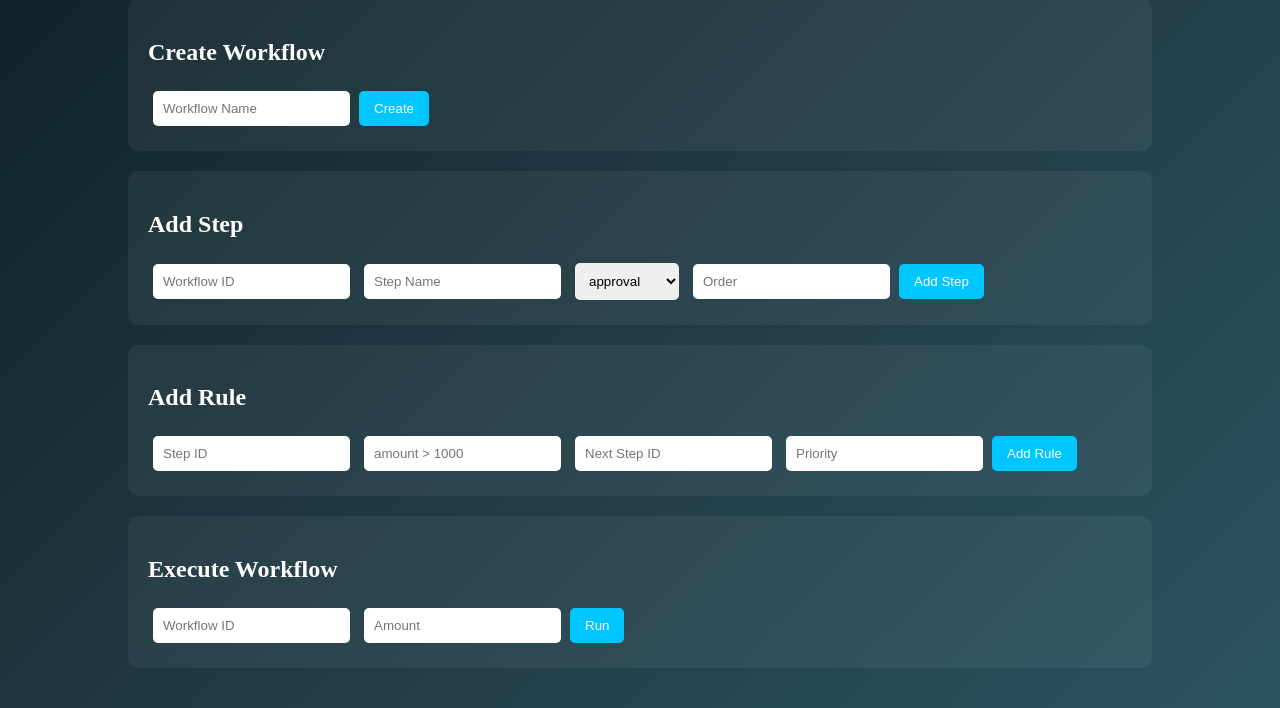
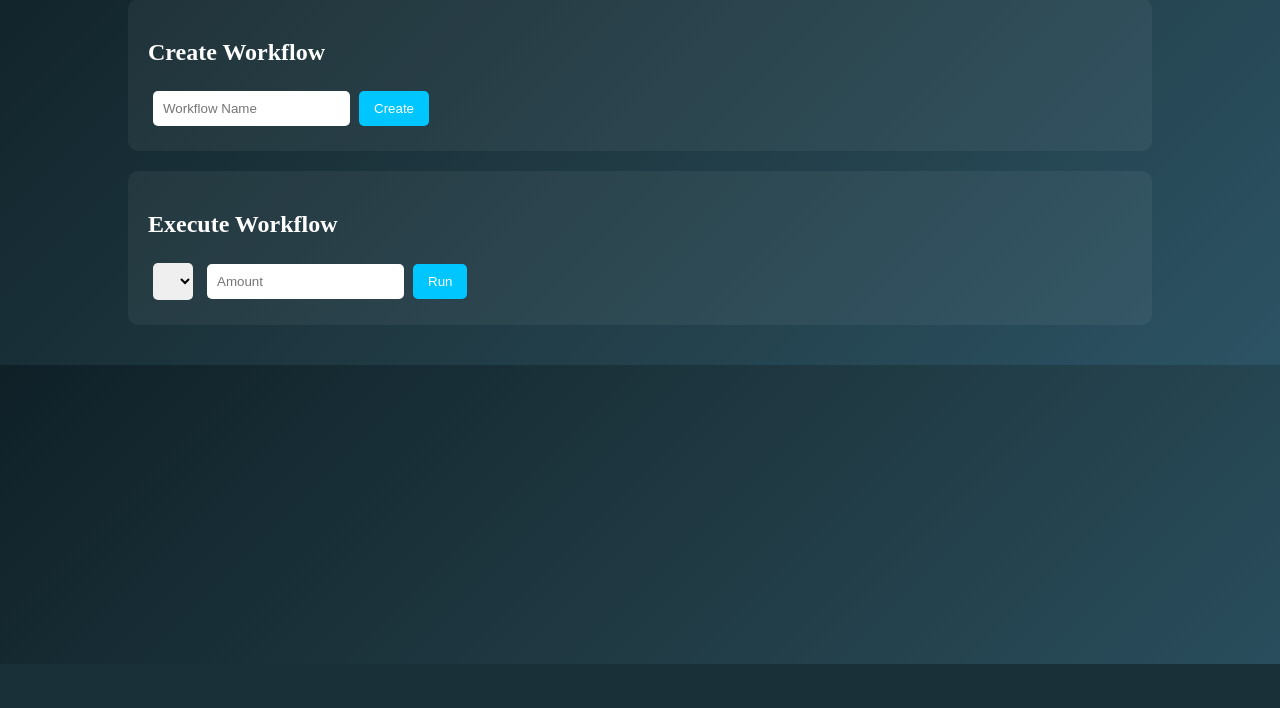
Before and after one commit to Abishek20057/workflow-engine-v2, a FastAPI app: page / in a window 1280 px wide. Shown: the part 136-844 px from the top of the page. After the commit the page ends 800 px from the top, so only its background shows below. Run offline with FastAPI, Linux system fonts and the light colour scheme; lists and menus that the app fills with data are empty; parts of the project's set-up code (start-up, migrations or seed data) failed here and were passed over.

Commit message:
Updated workflow engine dynamic UI and rule engine

```diff
--- a/main.py
+++ b/main.py
@@ -1,108 +1,109 @@
-from fastapi import FastAPI,Request
+from fastapi import FastAPI, Request
 from fastapi.responses import HTMLResponse
 from fastapi.staticfiles import StaticFiles
 from fastapi.templating import Jinja2Templates
 
-from models import workflows,steps,rules,history
-from engine import execute_engine
-
 import uuid
 
-app=FastAPI()
+from models import workflows, steps, rules, history
+from engine import run_engine
 
-templates=Jinja2Templates(directory="templates")
+app = FastAPI()
 
-app.mount("/static",StaticFiles(directory="static"),name="static")
+templates = Jinja2Templates(directory="templates")
 
-@app.get("/",response_class=HTMLResponse)
-def home(request:Request):
+app.mount("/static", StaticFiles(directory="static"), name="static")
+
+
+@app.get("/", response_class=HTMLResponse)
+def home(request: Request):
 
     return templates.TemplateResponse(
         "index.html",
         {
-            "request":request,
-            "workflows":workflows.values(),
-            "steps":steps.values()
+            "request": request,
+            "workflows": workflows,
+            "steps": steps
         }
     )
 
 
 @app.post("/workflow")
-async def create_workflow(name:str):
+async def create_workflow(name: str):
 
-    wid=str(uuid.uuid4())
+    wid = str(uuid.uuid4())
 
-    workflows[wid]={
-        "id":wid,
-        "name":name
+    workflows[wid] = {
+        "id": wid,
+        "name": name
     }
 
-    return {"message":"workflow created"}
+    return {"message": "workflow created"}
 
 
 @app.post("/step")
-async def create_step(workflow_id:str,name:str,step_type:str,order:int):
+async def create_step(workflow_id: str, name: str, step_type: str, order: int):
 
-    sid=str(uuid.uuid4())
+    sid = str(uuid.uuid4())
 
-    steps[sid]={
-        "id":sid,
-        "workflow_id":workflow_id,
-        "name":name,
-        "type":step_type,
-        "order":order
+    steps[sid] = {
+        "id": sid,
+        "workflow_id": workflow_id,
+        "name": name,
+        "type": step_type,
+        "order": order
     }
 
-    return {"message":"step created"}
+    return {"message": "step created"}
 
 
 @app.post("/rule")
-async def create_rule(step_id:str,condition:str,next_step_id:str,priority:int):
+async def create_rule(step_id: str, condition: str, next_step_id: str, priority: int):
 
-    rid=str(uuid.uuid4())
+    rid = str(uuid.uuid4())
 
-    rules[rid]={
-        "id":rid,
-        "step_id":step_id,
-        "condition":condition,
-        "next":next_step_id,
-        "priority":priority
+    rules[rid] = {
+        "id": rid,
+        "step_id": step_id,
+        "condition": condition,
+        "next": next_step_id,
+        "priority": priority
     }
 
-    return {"message":"rule created"}
+    return {"message": "rule created"}
 
 
-@app.post("/execute/{workflow_id}",response_class=HTMLResponse)
-async def run_workflow(request:Request,workflow_id:str):
+@app.post("/execute/{workflow_id}", response_class=HTMLResponse)
+async def execute(request: Request, workflow_id: str):
 
-    data=await request.json()
+    data = await request.json()
 
-    amount=int(data["amount"])
+    amount = int(data["amount"])
 
-    log,path=execute_engine(workflow_id,{"amount":amount})
+    logs, path = run_engine(workflow_id, amount)
 
     history.append({
-        "workflow":workflow_id,
-        "input":amount,
-        "path":" → ".join(path)
+        "workflow": workflows[workflow_id]["name"],
+        "input": amount,
+        "path": " → ".join(path)
     })
 
     return templates.TemplateResponse(
         "result.html",
         {
-            "request":request,
-            "logs":log
+            "request": request,
+            "logs": logs
         }
     )
 
 
-@app.get("/history",response_class=HTMLResponse)
-def show_history(request:Request):
+@app.get("/history", response_class=HTMLResponse)
+def view_history(request: Request):
 
     return templates.TemplateResponse(
         "history.html",
         {
-            "request":request,
-            "history":history
+            "request": request,
+            "history": history
         }
     )
--- a/templates/index.html
+++ b/templates/index.html
@@ -1,8 +1,9 @@
 <!DOCTYPE html>
 <html>
+
 <head>
 
-<title>Workflow Engine</title>
+<title>Workflow Automation Engine</title>
 
 <link rel="stylesheet" href="/static/style.css">
 
@@ -14,9 +15,7 @@
 
 <h1>Workflow Automation Engine</h1>
 
-<a href="/history">
-<button>View History</button>
-</a>
+<a href="/history"><button>View History</button></a>
 
 <div class="section">
 
@@ -30,47 +29,17 @@
 
 <div class="section">
 
-<h2>Add Step</h2>
+<h2>Execute Workflow</h2>
 
-<input id="step_wf" placeholder="Workflow ID">
+<select id="workflow_select">
 
-<input id="step_name" placeholder="Step Name">
+{% for wf in workflows.values() %}
 
-<select id="step_type">
+<option value="{{wf.id}}">{{wf.name}}</option>
 
-<option>approval</option>
-<option>task</option>
-<option>notification</option>
+{% endfor %}
 
 </select>
-
-<input id="order" placeholder="Order">
-
-<button onclick="addStep()">Add Step</button>
-
-</div>
-
-<div class="section">
-
-<h2>Add Rule</h2>
-
-<input id="rule_step" placeholder="Step ID">
-
-<input id="condition" placeholder="amount > 1000">
-
-<input id="next_step" placeholder="Next Step ID">
-
-<input id="priority" placeholder="Priority">
-
-<button onclick="addRule()">Add Rule</button>
-
-</div>
-
-<div class="section">
-
-<h2>Execute Workflow</h2>
-
-<input id="exec_wf" placeholder="Workflow ID">
 
 <input id="amount" placeholder="Amount">
 
@@ -88,50 +57,22 @@ let name=document.getElementById("wf_name").value
 
 await fetch(`/workflow?name=${name}`,{method:"POST"})
 
-alert("Workflow Created")
-
-}
-
-async function addStep(){
-
-let wf=document.getElementById("step_wf").value
-let name=document.getElementById("step_name").value
-let type=document.getElementById("step_type").value
-let order=document.getElementById("order").value
-
-await fetch(`/step?workflow_id=${wf}&name=${name}&step_type=${type}&order=${order}`,{method:"POST"})
-
-alert("Step Added")
-
-}
-
-async function addRule(){
-
-let step=document.getElementById("rule_step").value
-let cond=document.getElementById("condition").value
-let next=document.getElementById("next_step").value
-let pri=document.getElementById("priority").value
-
-await fetch(`/rule?step_id=${step}&condition=${cond}&next_step_id=${next}&priority=${pri}`,{method:"POST"})
-
-alert("Rule Added")
+location.reload()
 
 }
 
 async function runWorkflow(){
 
-let wf=document.getElementById("exec_wf").value
+let wf=document.getElementById("workflow_select").value
 let amount=document.getElementById("amount").value
 
-let response=await fetch(`/execute/${wf}`,{
+let res=await fetch(`/execute/${wf}`,{
 method:"POST",
-headers:{
-"Content-Type":"application/json"
-},
+headers:{"Content-Type":"application/json"},
 body:JSON.stringify({amount:amount})
 })
 
-let html=await response.text()
+let html=await res.text()
 
 document.open()
 document.write(html)
```
